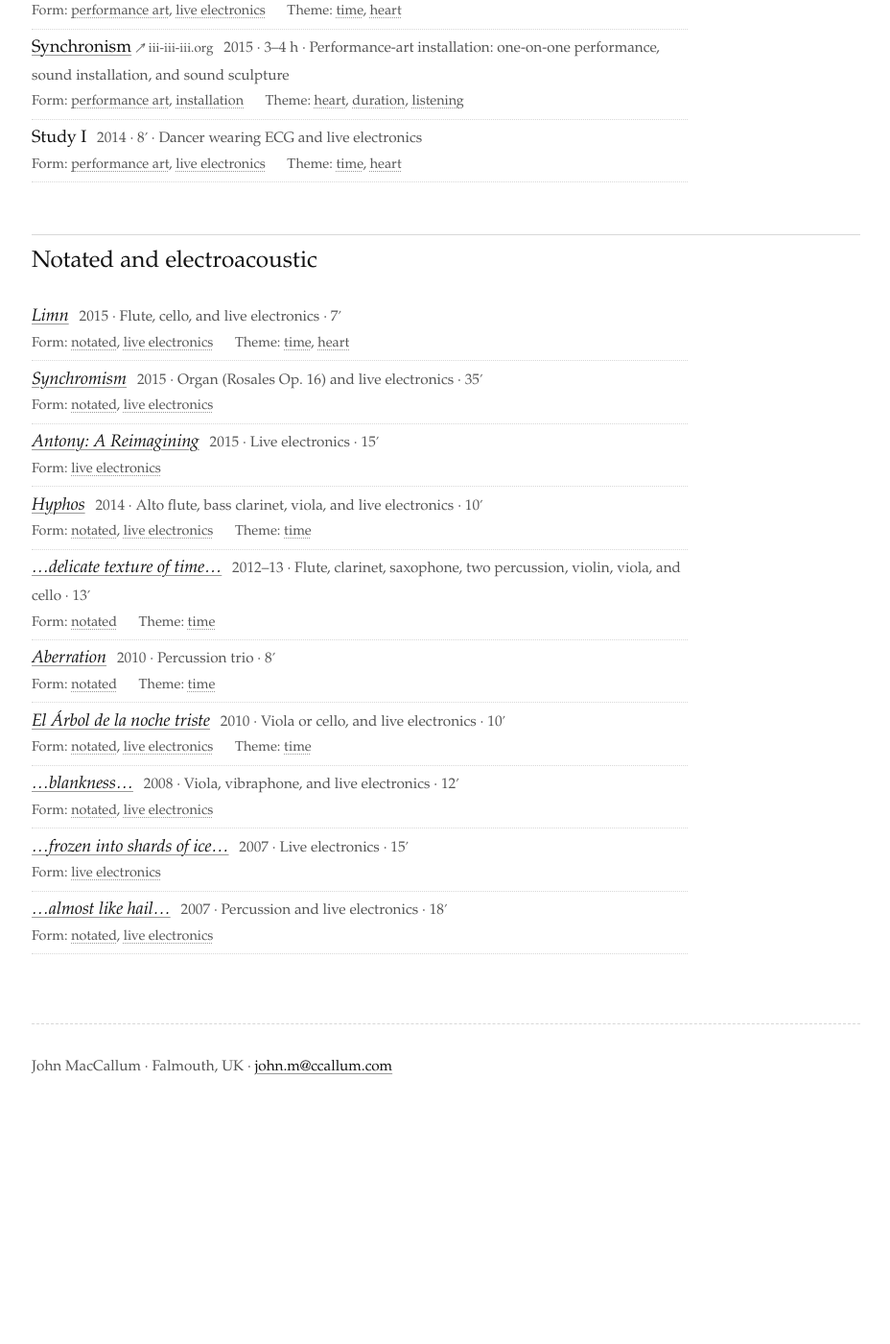
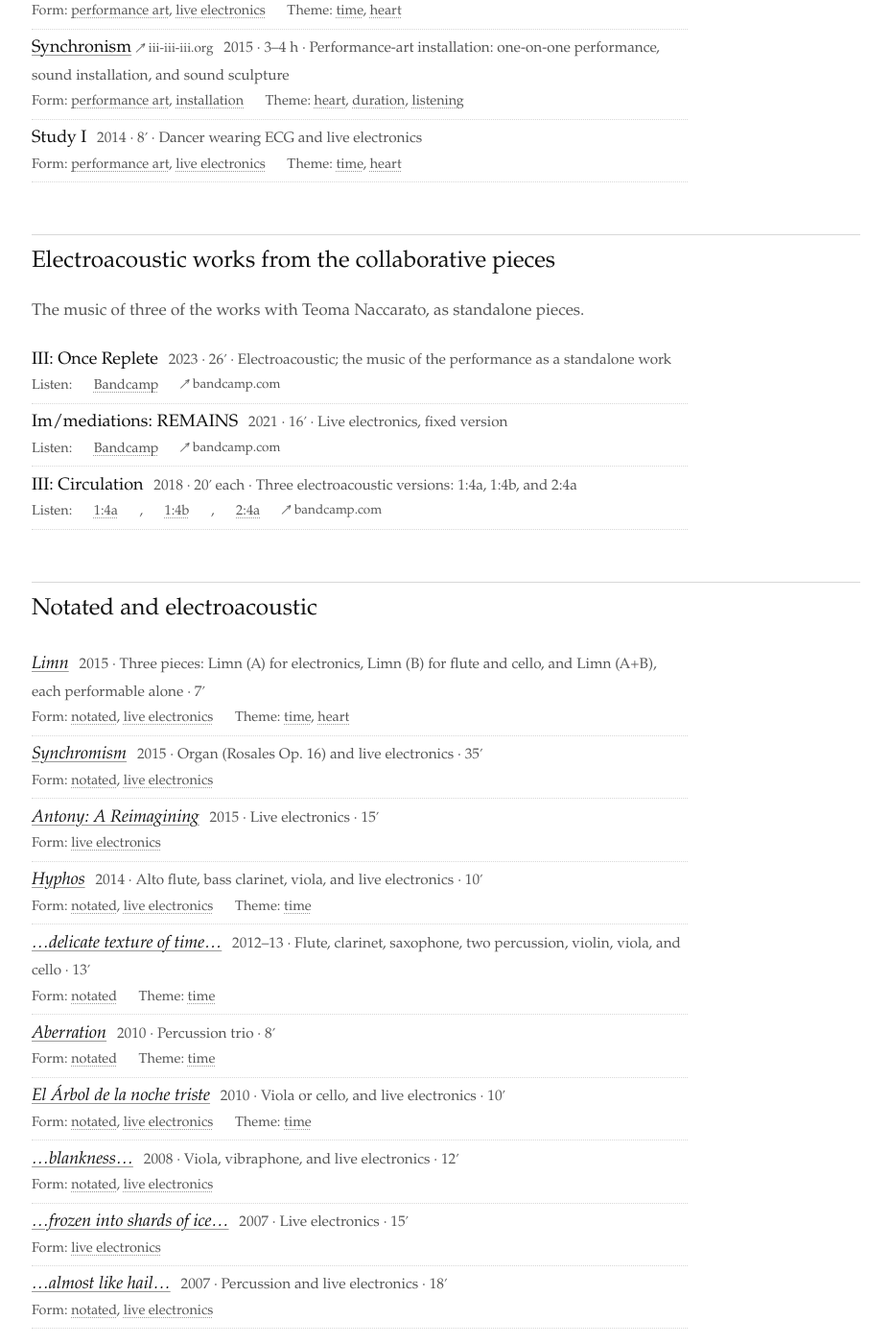
Before and after one commit to maccallum/john-maccallum.com, a Jekyll site: the page built from works/index.html, in a window 1280 px wide and 1400 px high, scrolled down 1985 px. Shown: the whole window at 96% size, without its empty margins (175-1103 px from the left). Built offline with Jekyll 4.4.1, drawn with Linux system fonts in a browser that asks for light colours; before the commit the page ends 3179 px from its top, so only the background shows below that; some of the changed text lies outside the part shown.

Commit message:
Update from CV: Limn, recordings, albums, Max 9 OSC, Provocations

```diff
--- /dev/null
+++ b/_data/recordings.yml
@@ -0,0 +1,6 @@
+# Releases on Bandcamp, from the CV's Recordings section. Newest first.
+- {title: ".....", number: 5, date: "March 2026", url: "https://john-maccallum.bandcamp.com/album/--5", contents: "III: Circulation 1:4a, 1:4b, 2:4a"}
+- {title: "....", number: 4, date: "August 2025", url: "https://john-maccallum.bandcamp.com/album/--4", contents: "III: Once Replete; Limn (A)"}
+- {title: "...", number: 3, date: "March 2025", url: "https://john-maccallum.bandcamp.com/album/--3", contents: "Im/mediations: REMAINS"}
+- {title: "..", number: 2, date: "July 2024", url: "https://john-maccallum.bandcamp.com/album/--2", contents: "…frozen into shards of ice…, …blankness…, …almost like hail…"}
+- {title: ".", number: 1, date: "February 2024", url: "https://john-maccallum.bandcamp.com/album/-", contents: "…delicate texture of time… (studio, and live at the Venice Biennale 2014), El Árbol de la noche triste, Aberration, Hyphos"}
--- a/_data/works.yml
+++ b/_data/works.yml
@@ -18,6 +18,8 @@
 # videos:        [{label, embed, url}]; embed is the player URL
 # materials:     [{label, url, note}]; files live in compositions/<folder>/,
 #                the old site's paths, so old direct links keep working
+# music:         standalone electroacoustic version of a collaborative work
+#                {duration, about, recordings}
 # performances:  most recent first; premiere: true marks the premiere
 
 # ---------------------------------------------------------------
@@ -41,6 +43,11 @@
     from their heart signals. Premiered June 1–3, 2023, SomoS Art Gallery,
     Berlin.
   videos: []
+  music:
+    duration: "26′"
+    about: "Electroacoustic; the music of the performance as a standalone work"
+    recordings:
+      - {label: "III: Once Replete", embed: "https://bandcamp.com/EmbeddedPlayer/track=4109121422/size=large/bgcol=ffffff/linkcol=333333/tracklist=false/artwork=small/transparent=true/", url: "https://john-maccallum.bandcamp.com/track/iii-once-replete"}
   performances:
     - {date: "June 1–3, 2023", venue: "SomoS Art Gallery, Berlin", premiere: true}
 
@@ -105,6 +112,11 @@
     surveillance system. Premiered 2021 at Lake Studios Berlin,
     live-streamed.
   videos: []
+  music:
+    duration: "16′"
+    about: "Live electronics, fixed version"
+    recordings:
+      - {label: "Im/mediations: REMAINS", embed: "https://bandcamp.com/EmbeddedPlayer/track=4267652162/size=large/bgcol=ffffff/linkcol=333333/tracklist=false/artwork=small/transparent=true/", url: "https://john-maccallum.bandcamp.com/track/im-mediations-remains"}
   performances:
     - {date: "2021", venue: "Lake Studios, Berlin, live-streamed", premiere: true}
 
@@ -155,6 +167,13 @@
   themes: [heart]
   external: "https://iii-iii-iii.org/about/iii-circulation/"
   legacy: "./compositions/iii_circulation"
+  music:
+    duration: "20′ each"
+    about: "Three electroacoustic versions: 1:4a, 1:4b, and 2:4a"
+    recordings:
+      - {label: "III: Circulation 1:4a", embed: "https://bandcamp.com/EmbeddedPlayer/track=2599761694/size=large/bgcol=ffffff/linkcol=333333/tracklist=false/artwork=small/transparent=true/", url: "https://john-maccallum.bandcamp.com/track/iii-circulation-1-4a"}
+      - {label: "III: Circulation 1:4b", embed: "https://bandcamp.com/EmbeddedPlayer/track=3410715186/size=large/bgcol=ffffff/linkcol=333333/tracklist=false/artwork=small/transparent=true/", url: "https://john-maccallum.bandcamp.com/track/iii-circulation-1-4b"}
+      - {label: "III: Circulation 2:4a", embed: "https://bandcamp.com/EmbeddedPlayer/track=1198148497/size=large/bgcol=ffffff/linkcol=333333/tracklist=false/artwork=small/transparent=true/", url: "https://john-maccallum.bandcamp.com/track/iii-circulation-2-4a"}
   performances:
     - {date: "2018", performers: "Naccarato, Justyna Kalbarczyk, Rachel Facchini (dancers); MacCallum (live electronics)", venue: "Lake Studios, Berlin"}
     - {date: "2018", performers: "Naccarato, Laura Boudou (dancers); MacCallum (live electronics)", venue: "Centre for Dance Research (C-DaRE), Coventry University, UK", premiere: true}
@@ -279,14 +298,14 @@
   title: "Limn"
   year: "2015"
   collaborative: false
-  forces: "Flute, cello, and live electronics"
+  forces: "Three pieces: Limn (A) for electronics, Limn (B) for flute and cello, and Limn (A+B), each performable alone"
   duration: "7′"
   commission: "Commissioned by the Left Coast Chamber Ensemble"
   forms: [notated, live electronics]
   themes: [time, heart]
   legacy: "./compositions/limn"
   recordings:
-    - {label: "Limn (A)", embed: "https://bandcamp.com/EmbeddedPlayer/track=3318269950/size=large/bgcol=ffffff/linkcol=333333/tracklist=false/artwork=small/transparent=true/", url: "https://john-maccallum.bandcamp.com/track/limn-a"}
+    - {label: "Limn (A), for electronics", embed: "https://bandcamp.com/EmbeddedPlayer/track=3318269950/size=large/bgcol=ffffff/linkcol=333333/tracklist=false/artwork=small/transparent=true/", url: "https://john-maccallum.bandcamp.com/track/limn-a"}
   materials:
     - {label: "Score", url: "/compositions/limn/limn_score.pdf", note: "PDF, 616 KB"}
     - {label: "Electronics", url: "/compositions/limn/limn_electronics.zip", note: "Max patches and audio, zip, 54 MB"}
@@ -342,7 +361,7 @@
   themes: [time]
   legacy: "./compositions/hyphos"
   recordings:
-    - {label: "Earplay", embed: "https://w.soundcloud.com/player/?url=https%3A//api.soundcloud.com/tracks/351418252%3Fsecret_token%3Ds-F85tm&color=%23555555&auto_play=false&hide_related=true&show_comments=false&show_user=true&show_reposts=false&visual=false", height: 166}
+    - {label: "Hyphos", embed: "https://bandcamp.com/EmbeddedPlayer/track=1812228711/size=large/bgcol=ffffff/linkcol=333333/tracklist=false/artwork=small/transparent=true/", url: "https://john-maccallum.bandcamp.com/track/hyphos"}
   materials:
     - {label: "Score", url: "/compositions/hyphos/hyphos_score.pdf", note: "PDF, 972 KB"}
     - {label: "Parts", url: "/compositions/hyphos/hyphos_parts.zip", note: "zip, 408 KB"}
@@ -363,8 +382,8 @@
   themes: [time]
   legacy: "./compositions/texture_of_time"
   recordings:
-    - {label: "ECO Ensemble, Venice Biennale, 2014", embed: "https://w.soundcloud.com/player/?url=https%3A//api.soundcloud.com/tracks/388477497&color=%23555555&auto_play=false&hide_related=true&show_comments=false&show_user=true&show_reposts=false&visual=false", height: 166}
-    - {label: "ECO Ensemble", embed: "https://w.soundcloud.com/player/?url=https%3A//api.soundcloud.com/tracks/88359439&color=%23555555&auto_play=false&hide_related=true&show_comments=false&show_user=true&show_reposts=false&visual=false", height: 166}
+    - {label: "Studio recording", embed: "https://bandcamp.com/EmbeddedPlayer/track=121472327/size=large/bgcol=ffffff/linkcol=333333/tracklist=false/artwork=small/transparent=true/", url: "https://john-maccallum.bandcamp.com/track/delicate-texture-of-time"}
+    - {label: "Live, Venice Biennale, 2014", embed: "https://bandcamp.com/EmbeddedPlayer/track=3088660730/size=large/bgcol=ffffff/linkcol=333333/tracklist=false/artwork=small/transparent=true/", url: "https://john-maccallum.bandcamp.com/track/delicate-texture-of-time-live-venice-biennale-2014"}
   materials:
     - {label: "Score", url: "/compositions/texture_of_time/texture_fullscore.pdf", note: "PDF, 2 MB"}
     - {label: "Parts", url: "/compositions/texture_of_time/texture_parts.zip", note: "zip, 1.1 MB"}
--- a/_data/writing.yml
+++ b/_data/writing.yml
@@ -396,6 +396,7 @@
   - Jeremy Hunt
   - Aaron Einbond
   venue: Proceedings of the International Computer Music Conference
+  details: Barcelona
   year: '2005'
   pdf: /assets/papers/2005_MacCallumHuntEinbond_ICMC_TimbrePsychoacousticParameter.pdf
   abstract: Timbre can affect our subjective experience of musical dissonance and harmonic progression.
--- a/software/index.html
+++ b/software/index.html
@@ -53,13 +53,13 @@
 </section>
 
 <section class="sw" id="wfs">
-  <h2>Wavefield synthesis array, HfMT Hamburg <span class="year">2019–2022</span></h2>
+  <h2>Software for the ZM4 wavefield synthesis array, HfMT Hamburg <span class="year">2019–2022</span></h2>
   <p>Control and composition software for the ZM4 loudspeaker array at the Hochschule für Musik und Theater Hamburg.</p>
 </section>
 
 <section class="sw" id="max">
-  <h2>Max <span class="year">2022–</span></h2>
-  <p>Core development of Max at Cycling ’74; Max for Live with Ableton since 2025.</p>
+  <h2>Max, Cycling ’74 <span class="year">2022–</span></h2>
+  <p>Core development since 2022, including the built-in OpenSoundControl support released in Max 9 (2024); Max for Live with Ableton since 2025.</p>
 </section>
 
 <section class="sw" id="more">
--- a/works/index.html
+++ b/works/index.html
@@ -31,6 +31,20 @@
   </ul>
 </section>
 
+{%- assign with_music = site.data.works | where_exp: "w", "w.music" %}
+<section class="works-group">
+  <h2>Electroacoustic works from the collaborative pieces</h2>
+  <p class="lede">The music of three of the works with Teoma Naccarato, as standalone pieces.</p>
+  <ul class="works">
+    {%- for w in with_music %}
+    <li data-tags="live-electronics {% for t in w.themes %}{{ t | slugify }} {% endfor %}">
+      <span class="title">{{ w.title }}</span> <span class="meta">{{ w.year }} · {{ w.music.duration }} · {{ w.music.about }}</span>
+      <p class="tags">Listen: {% for r in w.music.recordings %}<a href="{{ r.url }}">{{ r.label | remove: w.title | strip | default: "Bandcamp" }}</a>{% unless forloop.last %}, {% endunless %}{% endfor %} {% include external.html url="https://bandcamp.com/" %}</p>
+    </li>
+    {%- endfor %}
+  </ul>
+</section>
+
 <section class="works-group">
   <h2>Notated and electroacoustic</h2>
   <ul class="works">
@@ -40,6 +54,16 @@
       <a href="{{ '/works/' | append: w.slug | append: '/' | relative_url }}"><em>{{ w.title }}</em></a> <span class="meta">{{ w.year }} · {{ w.forces }} · {{ w.duration }}</span>
       {% include tags.html work=w %}
     </li>
+    {%- endfor %}
+  </ul>
+</section>
+
+<section id="recordings">
+  <h2>Recordings</h2>
+  <p class="lede">Self-released on <a href="{{ site.links.bandcamp }}">Bandcamp</a> {% include external.html url=site.links.bandcamp %}, numbered by dots.</p>
+  <ul class="perfs">
+    {%- for r in site.data.recordings %}
+    <li><a href="{{ r.url }}">{{ r.title }}</a> ({{ r.number }}) · {{ r.date }} · {{ r.contents }}</li>
     {%- endfor %}
   </ul>
 </section>
```
Also changed, not shown: index.html (+8 -1 lines), teaching/index.html (+9 -6 lines).
